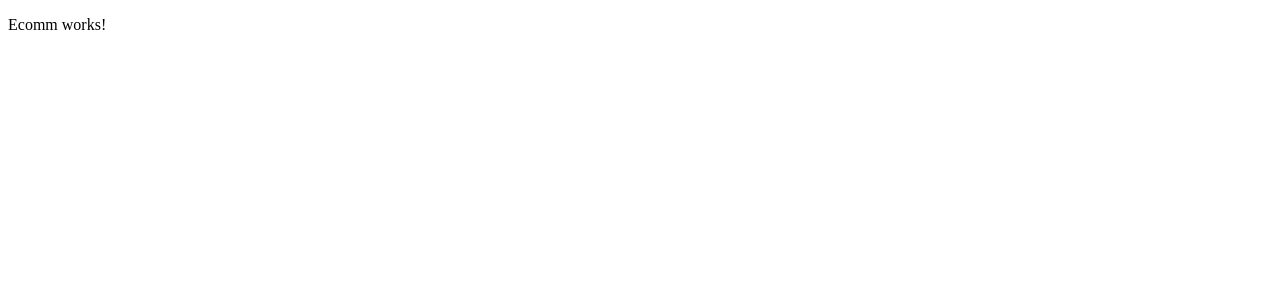
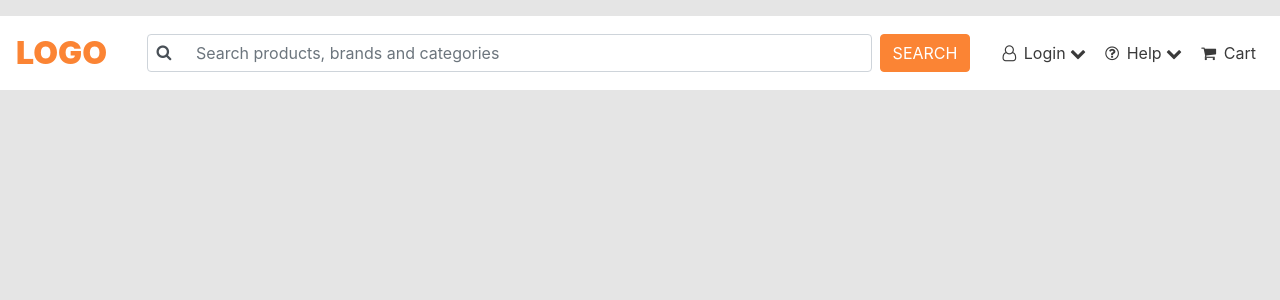
Before and after one commit to educhinski/ecomm, an Angular app: page / in a window 1280 px wide. Shown: the top 300 px of the page. Built offline with nearby package versions, Linux system fonts and the light colour scheme.

Commit message:
Global styles, Header setup

```diff
--- a/angular.json
+++ b/angular.json
@@ -22,14 +22,17 @@
             "main": "src/main.ts",
             "polyfills": "src/polyfills.ts",
             "tsConfig": "tsconfig.app.json",
-            "assets": [
-              "src/favicon.ico",
-              "src/assets"
+            "assets": ["src/favicon.ico", "src/assets"],
+            "styles": [
+              "src/styles.css",
+              "node_modules/bootstrap/dist/css/bootstrap.min.css",
+              "node_modules/font-awesome/css/font-awesome.min.css"
             ],
-            "styles": [
-              "src/styles.css"
-            ],
-            "scripts": []
+            "scripts": [
+              "node_modules/jquery/dist/jquery.min.js",
+              "node_modules/popper.js/dist/umd/popper.min.js",
+              "node_modules/bootstrap/dist/js/bootstrap.min.js"
+            ]
           },
           "configurations": {
             "production": {
@@ -89,13 +92,8 @@
             "polyfills": "src/polyfills.ts",
             "tsConfig": "tsconfig.spec.json",
             "karmaConfig": "karma.conf.js",
-            "assets": [
-              "src/favicon.ico",
-              "src/assets"
-            ],
-            "styles": [
-              "src/styles.css"
-            ],
+            "assets": ["src/favicon.ico", "src/assets"],
+            "styles": ["src/styles.css"],
             "scripts": []
           }
         }
--- a/package.json
+++ b/package.json
@@ -18,6 +18,10 @@
     "@angular/platform-browser": "~12.0.3",
     "@angular/platform-browser-dynamic": "~12.0.3",
     "@angular/router": "~12.0.3",
+    "bootstrap": "^4.6.0",
+    "font-awesome": "^4.7.0",
+    "jquery": "^3.6.0",
+    "popper.js": "^1.16.1",
     "rxjs": "~6.6.0",
     "tslib": "^2.1.0",
     "zone.js": "~0.11.4"
--- a/src/app/app.component.html
+++ b/src/app/app.component.html
@@ -1 +1,3 @@
-<p>Ecomm works!</p>
+<div class="container">
+  <app-header></app-header>
+</div>
--- a/src/app/app.module.ts
+++ b/src/app/app.module.ts
@@ -3,10 +3,12 @@ import { BrowserModule } from '@angular/platform-browser';
 
 import { AppRoutingModule } from './app-routing.module';
 import { AppComponent } from './app.component';
+import { HeaderComponent } from './components/header/header.component';
 
 @NgModule({
   declarations: [
-    AppComponent
+    AppComponent,
+    HeaderComponent
   ],
   imports: [
     BrowserModule,
--- /dev/null
+++ b/src/app/components/header/header.component.css
@@ -0,0 +1,65 @@
+nav {
+  position: absolute;
+  background-color: #fff;
+}
+
+.logo {
+  font-weight: 900;
+  font-size: 2rem;
+  color: var(--theme-color, orange);
+}
+
+form {
+  align-items: center;
+  width: 100%;
+  position: relative;
+}
+
+input {
+  flex-grow: 1;
+}
+
+form i {
+  position: absolute;
+  padding: 0;
+  left: 0.6rem;
+  top: 0.6rem;
+  min-width: 2.5rem;
+  color: #495057;
+}
+
+.btn {
+  color: #fff;
+  background-color: var(--theme-color, orange);
+  border-color: var(--theme-color, orange);
+  text-transform: uppercase;
+}
+
+.btn:hover {
+  color: var(--theme-color, orange);
+  background-color: transparent;
+}
+
+.navbar-nav {
+  flex-basis: 25%;
+}
+
+.navbar-nav i {
+  padding-right: 0.2rem;
+}
+
+.navbar-nav a {
+  color: #3a3a3a;
+}
+
+.dropdown-toggle::after {
+  display: none;
+}
+
+.cart {
+  white-space: nowrap;
+}
+
+.navbar-toggler {
+  border-color: transparent;
+}
--- /dev/null
+++ b/src/app/components/header/header.component.html
@@ -0,0 +1,83 @@
+<!-- Navigation -->
+<nav class="navbar navbar-expand-md navbar-light fixed-top my-md-3">
+  <a class="navbar-brand logo" href="#">LOGO</a>
+  <button
+    class="navbar-toggler px-0"
+    type="button"
+    data-toggle="collapse"
+    data-target="#navbarsExampleDefault"
+    aria-controls="navbarsExampleDefault"
+    aria-expanded="false"
+    aria-label="Toggle navigation"
+  >
+    <span class="navbar-toggler-icon"></span>
+  </button>
+
+  <div class="collapse navbar-collapse" id="navbarsExampleDefault">
+    <!-- Search Form -->
+    <form class="form-inline my-2 my-lg-0 mx-lg-4">
+      <span><i class="fa fa-search" aria-hidden="true"></i></span>
+      <input
+        class="form-control mr-2 pl-5"
+        type="text"
+        placeholder="Search products, brands and categories"
+        aria-label="Search"
+      />
+      <button class="btn btn-outline-info my-2 my-sm-0 mr-0" type="submit">
+        Search
+      </button>
+    </form>
+
+    <!-- Navbar -->
+    <ul class="navbar-nav">
+      <li class="nav-item dropdown">
+        <a
+          class="nav-link dropdown-toggle"
+          href="http://example.com"
+          id="dropdown01"
+          data-toggle="dropdown"
+          aria-haspopup="true"
+          aria-expanded="false"
+        >
+          <i class="fa fa-user-o" aria-hidden="true"></i>
+          Login
+          <i class="fa fa-chevron-down" aria-hidden="true"></i>
+        </a>
+        <div class="dropdown-menu" aria-labelledby="dropdown01">
+          <a class="dropdown-item" href="#">Login</a>
+          <a class="dropdown-item" href="#">Create an account</a>
+          <a class="dropdown-item" href="#">Account</a>
+          <a class="dropdown-item" href="#">Orders</a>
+          <a class="dropdown-item" href="#">Saved items</a>
+        </div>
+      </li>
+      <li class="nav-item dropdown">
+        <a
+          class="nav-link dropdown-toggle"
+          href="http://example.com"
+          id="dropdown01"
+          data-toggle="dropdown"
+          aria-haspopup="true"
+          aria-expanded="false"
+        >
+          <i class="fa fa-question-circle-o" aria-hidden="true"></i>
+          Help
+          <i class="fa fa-chevron-down" aria-hidden="true"></i>
+        </a>
+        <div class="dropdown-menu" aria-labelledby="dropdown01">
+          <a class="dropdown-item" href="#">Help Center</a>
+          <a class="dropdown-item" href="#">Place & Track Order</a>
+          <a class="dropdown-item" href="#">Order Cancellation</a>
+          <a class="dropdown-item" href="#">Returns & Refunds</a>
+          <a class="dropdown-item" href="#">Payment & Account</a>
+        </div>
+      </li>
+      <li class="nav-item cart">
+        <a class="nav-link" href="#">
+          <i class="fa fa-shopping-cart" aria-hidden="true"></i>
+          Cart
+        </a>
+      </li>
+    </ul>
+  </div>
+</nav>
--- /dev/null
+++ b/src/app/components/header/header.component.ts
@@ -0,0 +1,15 @@
+import { Component, OnInit } from '@angular/core';
+
+@Component({
+  selector: 'app-header',
+  templateUrl: './header.component.html',
+  styleUrls: ['./header.component.css']
+})
+export class HeaderComponent implements OnInit {
+
+  constructor() { }
+
+  ngOnInit(): void {
+  }
+
+}
--- a/src/styles.css
+++ b/src/styles.css
@@ -1 +1,15 @@
 /* You can add global styles to this file, and also import other style files */
+@import "~bootstrap/dist/css/bootstrap.min.css";
+@import "~font-awesome/css/font-awesome.min.css";
+
+:root {
+  --theme-color: #fb8434;
+  --jumia: #f68c35;
+  --redstore: #ff523b;
+}
+
+body {
+  padding-top: 5rem;
+  background-color: #e5e5e5 !important;
+  min-height: 100vh;
+}
```
Also changed, not shown: 2 other files (tests, documents, lock files or other folders).
